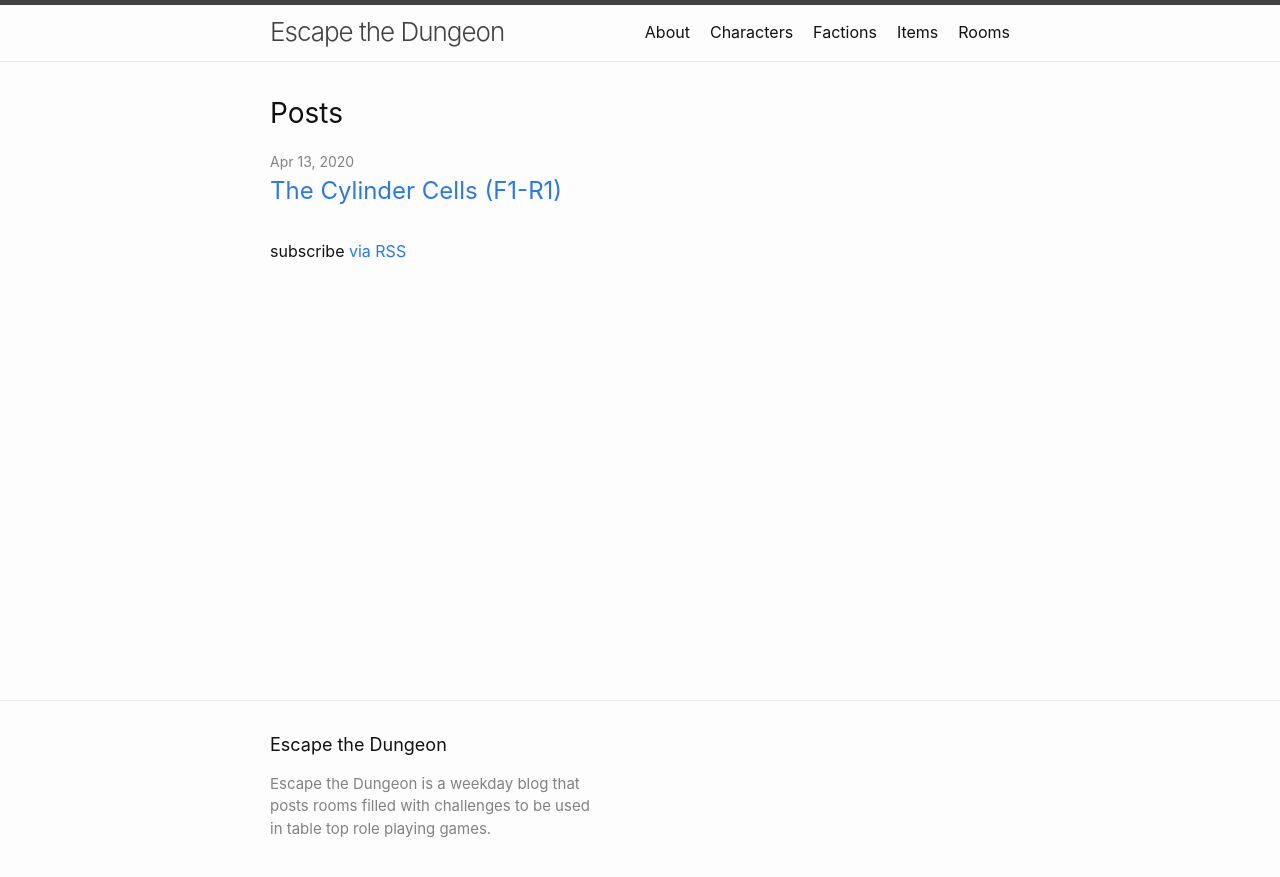
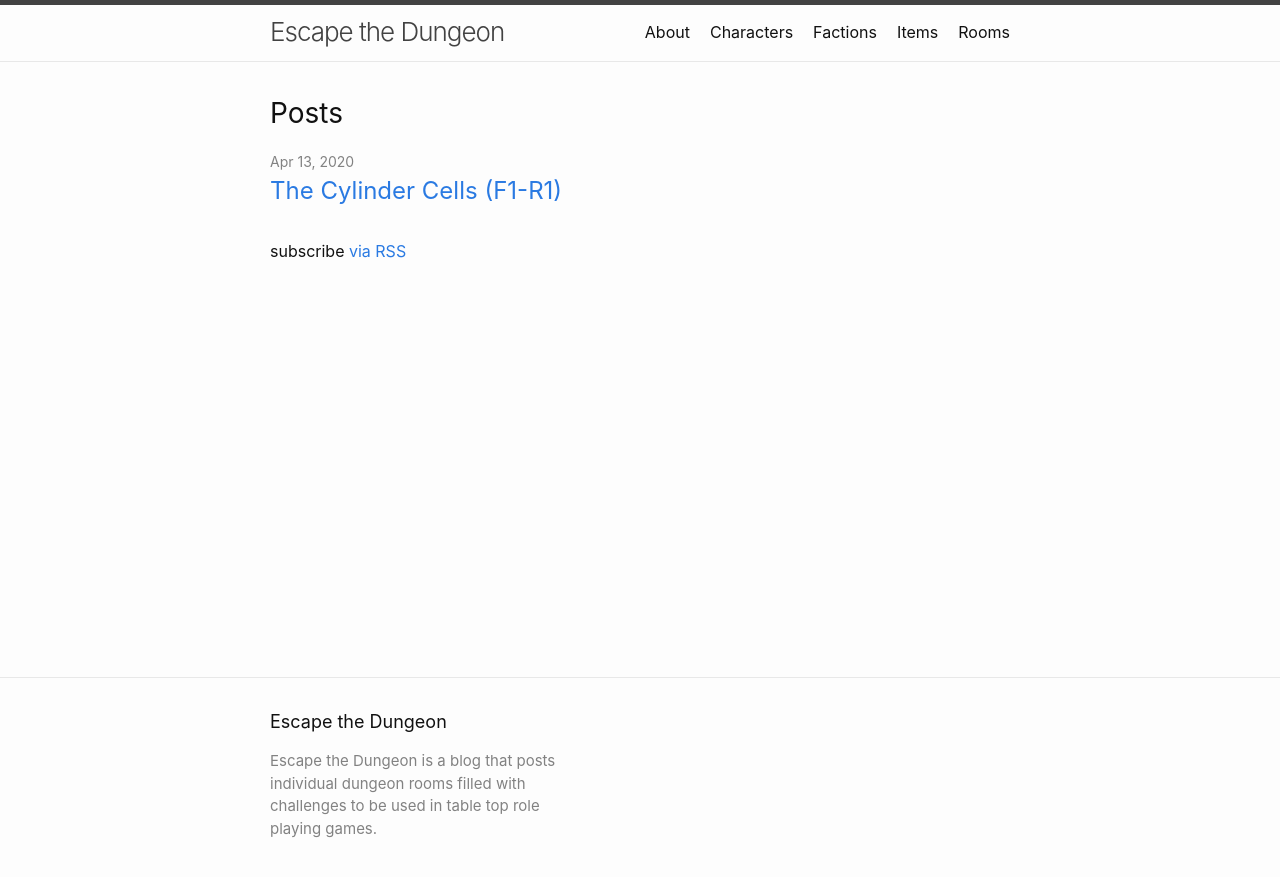
Before and after one commit to 4A616D6573/escapethedungeon.com, a Jekyll site: the page built from index.markdown, in a window 1280 px wide. Shown: the top 877 px of the page. Built offline with Jekyll 4.4.1, drawn with Linux system fonts in a browser that asks for light colours; Markdown is read by kramdown in place of the engine named in the settings.

Commit message:
Update _config.yml

```diff
--- a/_config.yml
+++ b/_config.yml
@@ -20,7 +20,7 @@
 
 title: Escape the Dungeon
 email:
-description: Escape the Dungeon is a weekday blog that posts rooms filled with challenges to be used in table top role playing games.
+description: Escape the Dungeon is a blog that posts individual dungeon rooms filled with challenges to be used in table top role playing games.
 baseurl: "" # the subpath of your site, e.g. /blog
 url: "https://escapethedungeon.com" # the base hostname & protocol for your site, e.g. http://example.com
 twitter_username:
```
